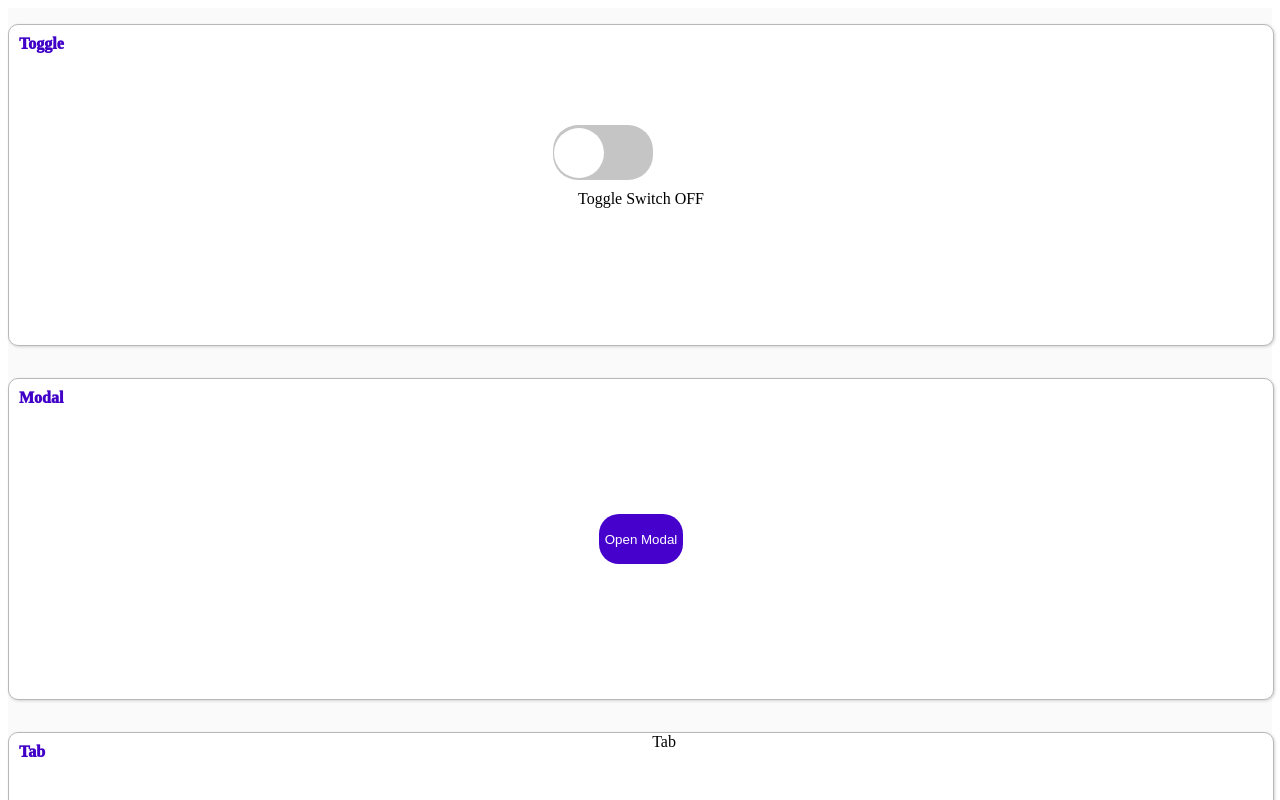
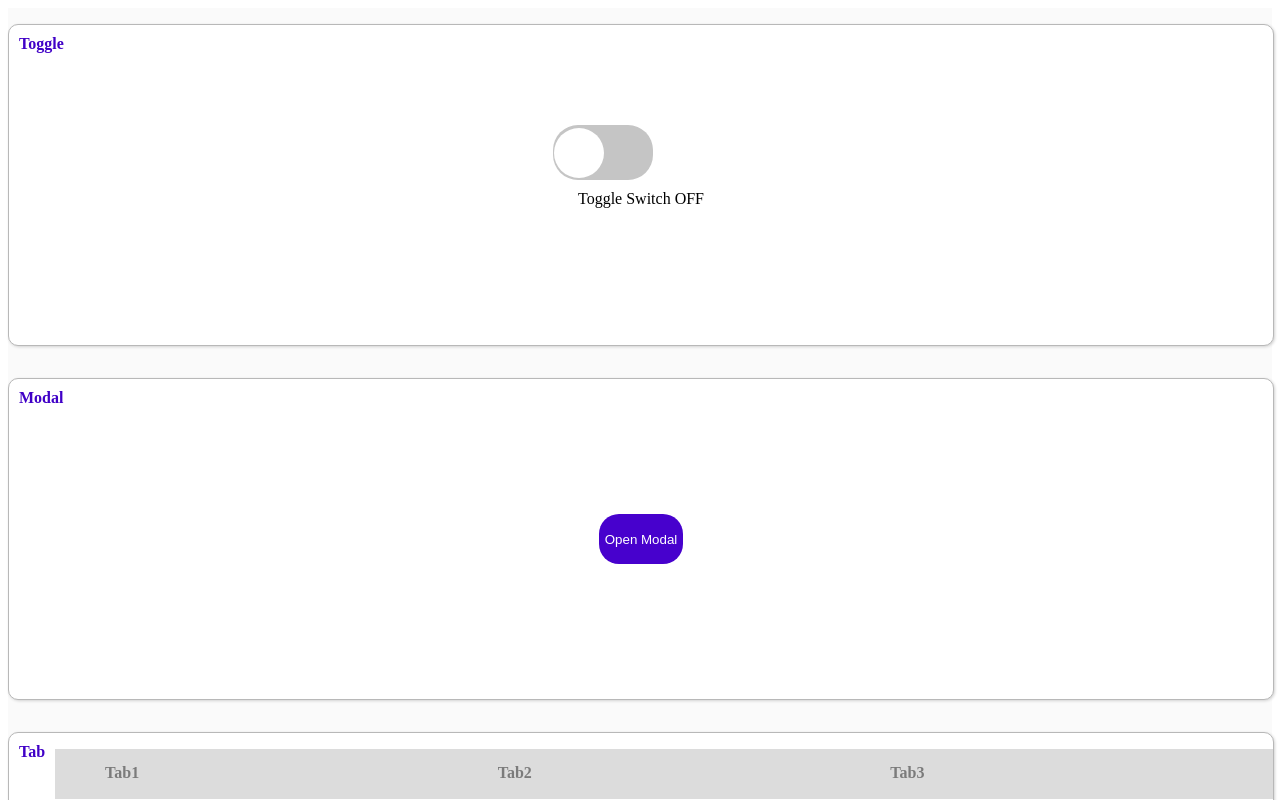
Before and after one commit to lsj135779/wanted_pre_onboarding, a React (Create React App) app in the folder custom-component/: page / in a window 1280 px wide. Shown: the top 800 px of the page. Built offline with nearby package versions, Linux system fonts and the light colour scheme.

Commit message:
04.make Tab and modify App.css, Toggle

```diff
--- a/custom-component/src/App.css
+++ b/custom-component/src/App.css
@@ -6,7 +6,7 @@
 }
 .title {
   font-size: 1rem;
-  font-weight: 1000;
+  font-weight: bold;
   float: left;
   margin: 10px;
   color: #4000c7;
@@ -14,7 +14,6 @@
 .box {
   width: 100%;
   height: 20rem;
-  text-align: center;
   margin: 1rem auto;
   border-radius: 10px;
   border: 1px solid rgb(184, 184, 184);
--- a/custom-component/src/component/Modal.js
+++ b/custom-component/src/component/Modal.js
@@ -34,14 +34,13 @@ const View = styled.div`
   background-color: white;
   width: 300px;
   height: 120px;
-  display: flex;
-  flex-direction: column;
   margin: 100px;
   color: #4701cd;
   text-align: center;
   border-radius: 10px;
   .xbtn {
     cursor: pointer;
+    display: inline-block;
     padding-top: 5px;
     margin-bottom: 30px;
   }
@@ -63,7 +62,7 @@ export const Modal = () => {
             <span className="xbtn" onClick={clickModal}>
               &times;
             </span>
-            HELLO CODESTATES!
+            <div>HELLO CODESTATES!</div>
           </View>
         </Backdrop>
       )}
--- a/custom-component/src/component/Tab.js
+++ b/custom-component/src/component/Tab.js
@@ -1,5 +1,58 @@
 import styled from "styled-components";
+import { useState } from "react";
+
+const Menu = styled.ul`
+  background-color: #dcdcdc;
+  color: #7b7b7b;
+  font-weight: bold;
+  display: flex;
+  list-style: none;
+  height: 50px;
+  cursor: pointer;
+  li {
+    padding: 15px 0 0 10px;
+    flex: auto;
+  }
+  .selected {
+    color: white;
+    background: #4701cd;
+  }
+`;
+
+const Info = styled.div`
+  text-align: center;
+  margin-top: 8rem;
+`;
 
 export const Tab = () => {
-  return <div>Tab</div>;
+  const [clickedMenu, setClickedMenu] = useState(null);
+
+  const menuList = [
+    { name: "Tab1", info: "Tab menu ONE" },
+    { name: "Tab2", info: "Tab menu TWO" },
+    { name: "Tab3", info: "Tab menu THREE" },
+  ];
+
+  const selectMenu = (idx) => {
+    setClickedMenu(idx);
+  };
+
+  return (
+    <>
+      <Menu>
+        {menuList.map((menu, idx) => {
+          return (
+            <li
+              key={idx}
+              className={clickedMenu === idx ? "selected" : ""}
+              onClick={() => selectMenu(idx)}
+            >
+              {menu.name}
+            </li>
+          );
+        })}
+      </Menu>
+      <Info>{clickedMenu !== null ? menuList[clickedMenu].info : null}</Info>
+    </>
+  );
 };
--- a/custom-component/src/component/Toggle.js
+++ b/custom-component/src/component/Toggle.js
@@ -35,6 +35,7 @@ const Container = styled.div`
 `;
 const Description = styled.div`
   margin-top: 10px;
+  text-align: center;
 `;
 
 export const Toggle = () => {
```
